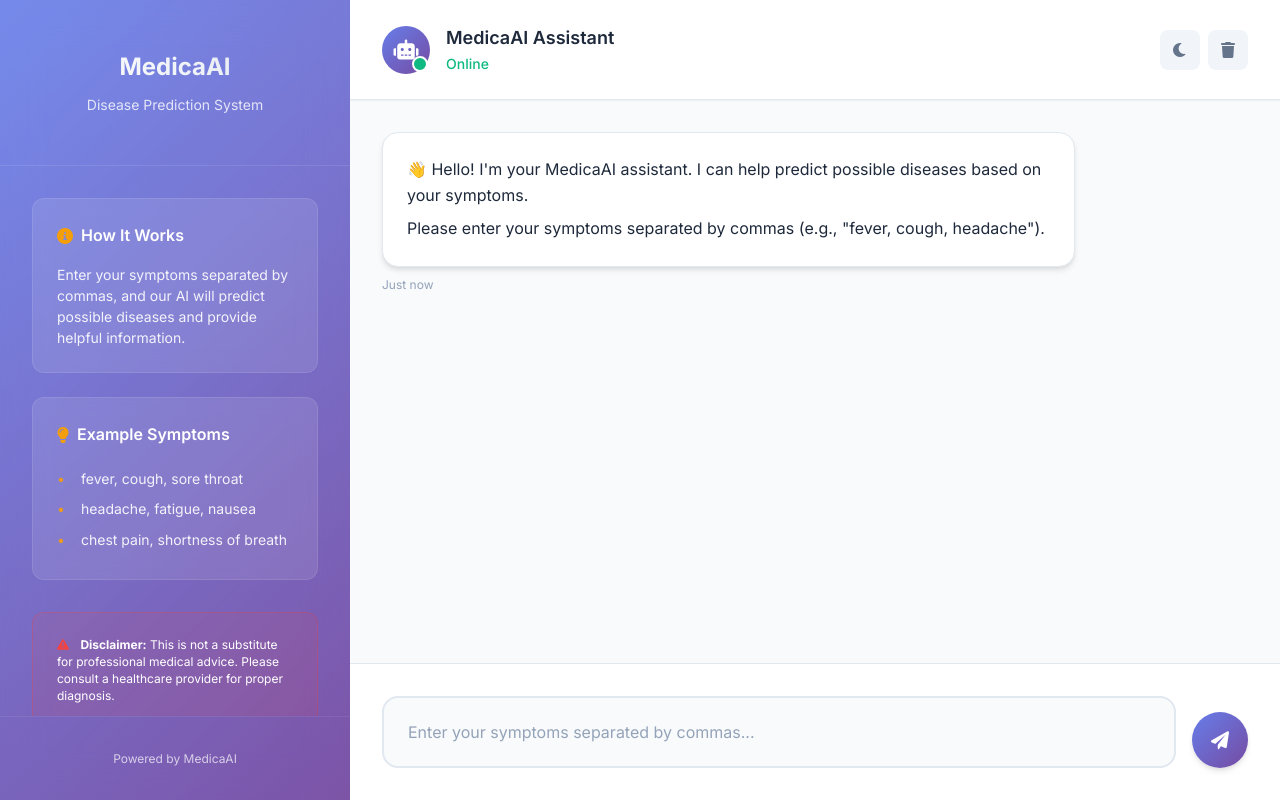
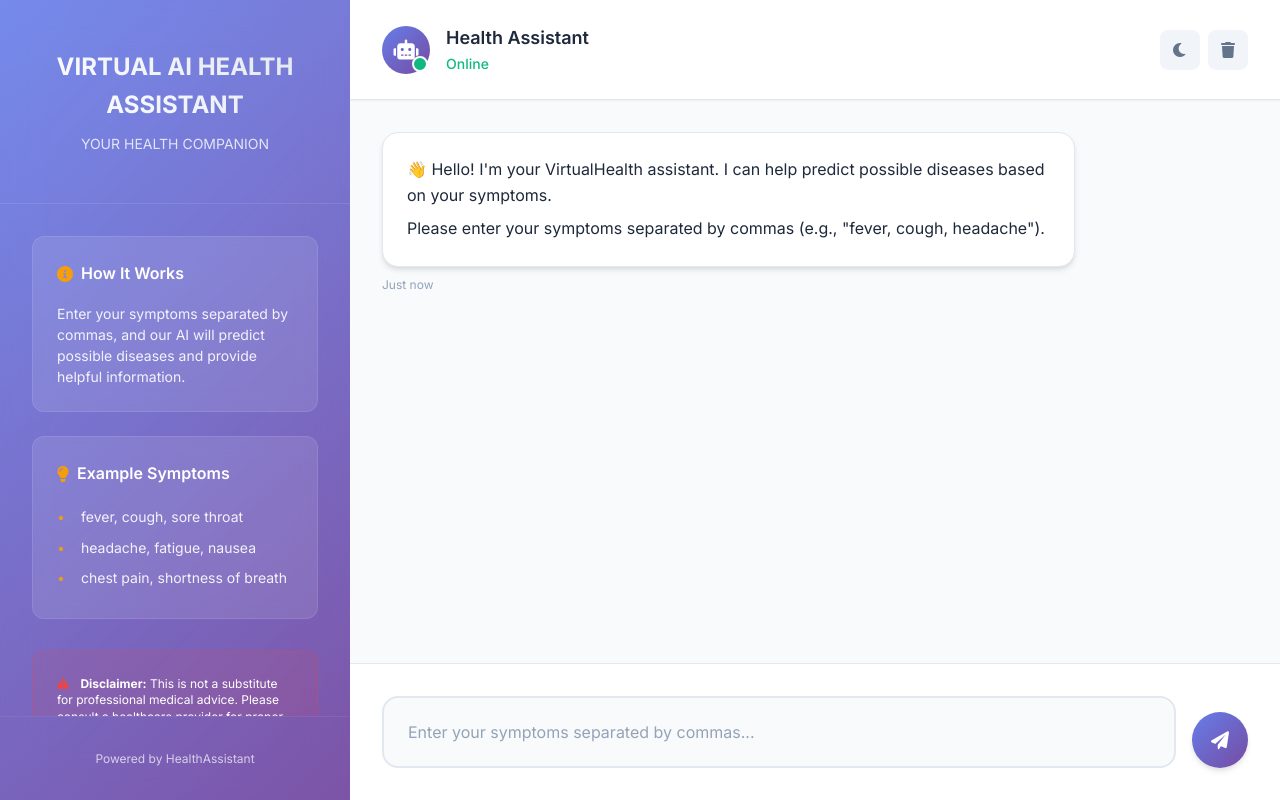
Before and after one commit to AAs6395/VIRTUAL_AI_ASSISTANT, a Flask app: template templates/index.html in a window 1280 px wide. Run offline with Flask 3, Linux system fonts and the light colour scheme; the template is opened without the code that fills it, so the values that code supplies are empty.

Commit message:
Update index.html

```diff
--- a/templates/index.html
+++ b/templates/index.html
@@ -3,7 +3,7 @@
 <head>
     <meta charset="UTF-8">
     <meta name="viewport" content="width=device-width, initial-scale=1.0">
-    <title>MedicaAI - Disease Prediction</title>
+    <title>VIRTUAL AI HEALTH ASSISTANT</title>
     <link rel="stylesheet" href="{{ url_for('static', filename='css/style.css') }}">
     <link rel="shortcut icon" href="{{ url_for('static', filename='favicon.ico') }}">
     <link href="https://fonts.googleapis.com/css2?family=Inter:wght@400;500;600;700&display=swap" rel="stylesheet">
@@ -13,8 +13,8 @@
     <div class="app-container">
         <div class="sidebar">
             <div class="logo">
-                <h1>MedicaAI</h1>
-                <p>Disease Prediction System</p>
+                <h1>VIRTUAL AI HEALTH ASSISTANT</h1>
+                <p>YOUR HEALTH COMPANION</p>
             </div>
             <div class="sidebar-info">
                 <div class="info-card">
@@ -34,7 +34,7 @@
                 </div>
             </div>
             <div class="created-by">
-                <p>Powered by MedicaAI</p>
+                <p>Powered by HealthAssistant</p>
             </div>
         </div>
 
@@ -45,7 +45,7 @@
                         <i class="fas fa-robot"></i>
                     </div>
                     <div>
-                        <h2>MedicaAI Assistant</h2>
+                        <h2>Health Assistant</h2>
                         <p>Online</p>
                     </div>
                 </div>
@@ -61,7 +61,7 @@
             <div class="chat-messages" id="chatMessages">
                 <div class="message ai-message">
                     <div class="message-content">
-                        <p>👋 Hello! I'm your MedicaAI assistant. I can help predict possible diseases based on your symptoms.</p>
+                        <p>👋 Hello! I'm your VirtualHealth assistant. I can help predict possible diseases based on your symptoms.</p>
                         <p>Please enter your symptoms separated by commas (e.g., "fever, cough, headache").</p>
                     </div>
                     <div class="message-time">Just now</div>
```
